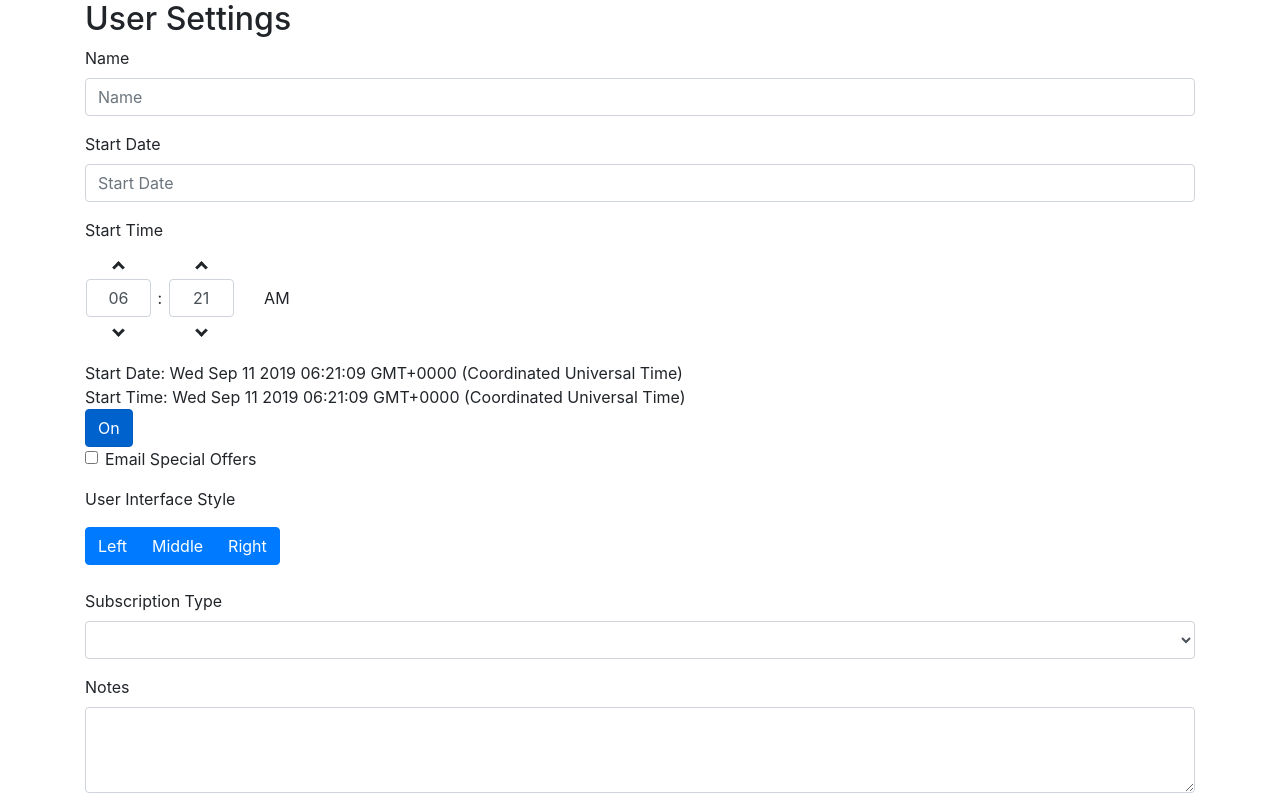
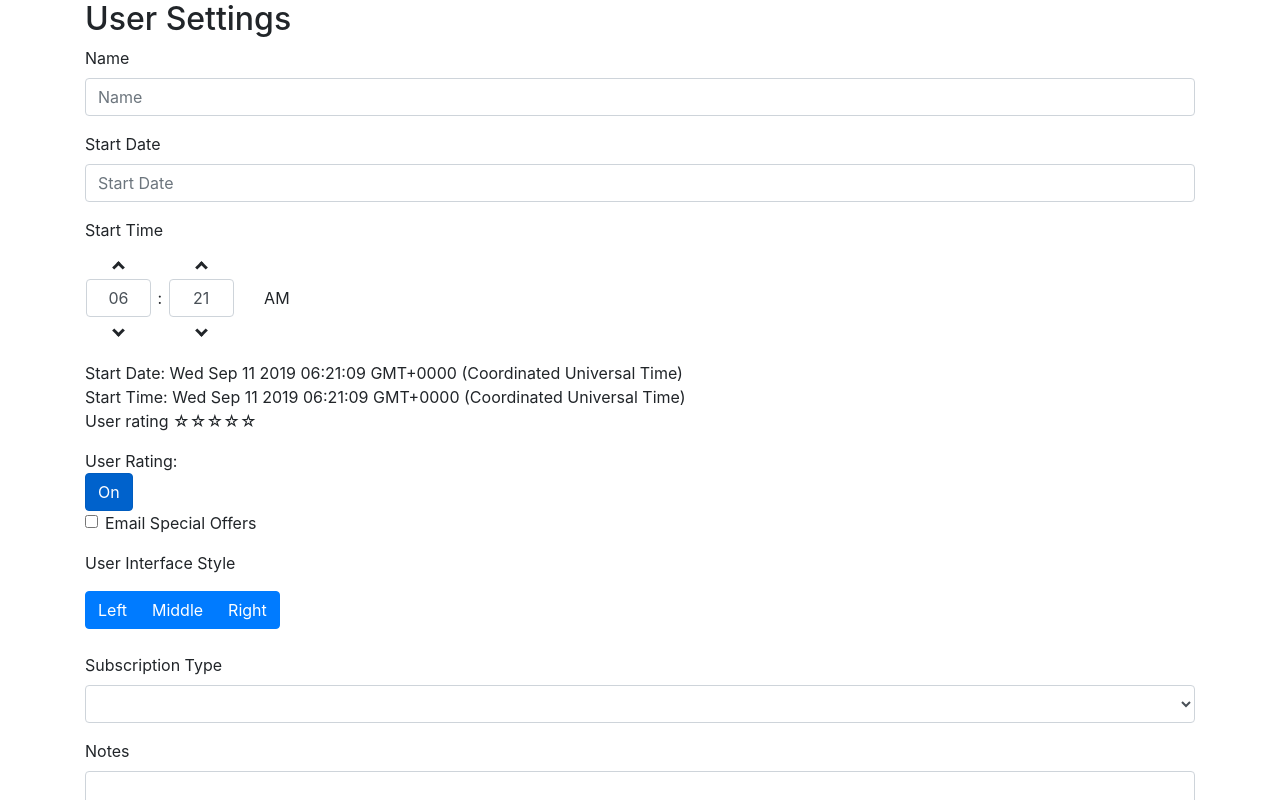
Before and after one commit to sabelogumede/ng-forms-demo, an Angular app: page / in a window 1280 px wide. Shown: the top 800 px of the page. Built offline with nearby package versions, Linux system fonts and the light colour scheme.

Commit message:
ngx-bootsrap Dynamic rating

```diff
--- a/src/app/app.module.ts
+++ b/src/app/app.module.ts
@@ -10,6 +10,7 @@
 import { BsDatepickerModule } from 'ngx-bootstrap/datepicker';
 import { BrowserAnimationsModule } from '@angular/platform-browser/animations';
 import { TimepickerModule } from 'ngx-bootstrap/timepicker';
+import { RatingModule } from 'ngx-bootstrap/rating';
 
 @NgModule({
   declarations: [
@@ -23,7 +24,8 @@
     ButtonsModule.forRoot(),
     BsDatepickerModule.forRoot(),
     BrowserAnimationsModule,
-    TimepickerModule.forRoot()
+    TimepickerModule.forRoot(),
+    RatingModule.forRoot()
   ],
   providers: [],
   bootstrap: [AppComponent]
--- a/src/app/user-settings-form/user-settings-form.component.html
+++ b/src/app/user-settings-form/user-settings-form.component.html
@@ -34,6 +34,15 @@
     Start Date: {{ startDate }}
     <br>
     Start Time: {{ startTime }}
+    <br>
+
+    <div class="form-group">
+      User rating
+      <rating [(ngModel)]="userRating" [max]="maxRating" [readonly]="isReadonly"
+        name="userRating" id="userRating"
+        [titles]="['one','two','three']"></rating>
+    </div>
+    User Rating: {{ userRating }}
     <br>
 
     <!-- ngx-bootstrap ui -->
--- a/src/app/user-settings-form/user-settings-form.component.ts
+++ b/src/app/user-settings-form/user-settings-form.component.ts
@@ -23,6 +23,8 @@
   singleModel = 'On';
   startDate: Date;
   startTime: Date;
+  userRating: 0;
+  maxRating: 10;
   // A Copy of the "originalUserSettings assignment = userSettings"
   userSettings: UserSettings = { ...this.originalUserSettings };
   postError = false;
```
